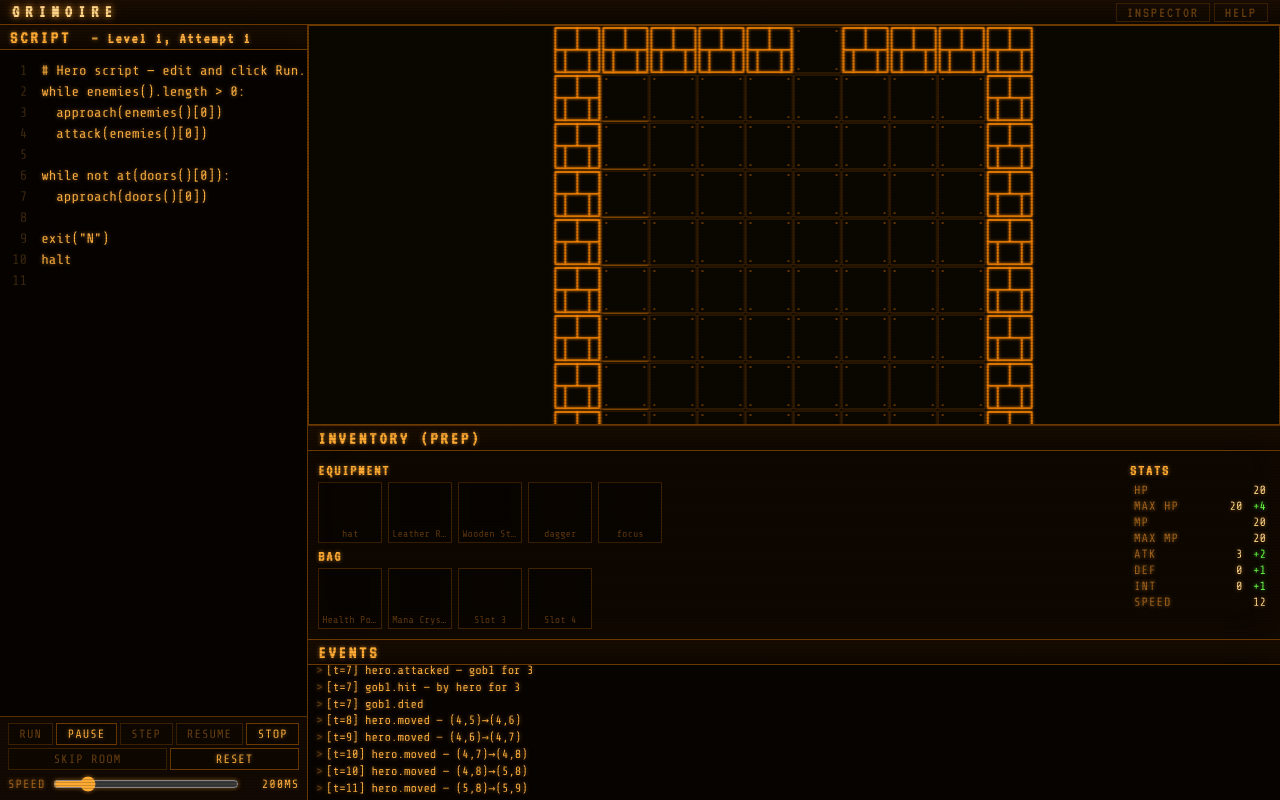
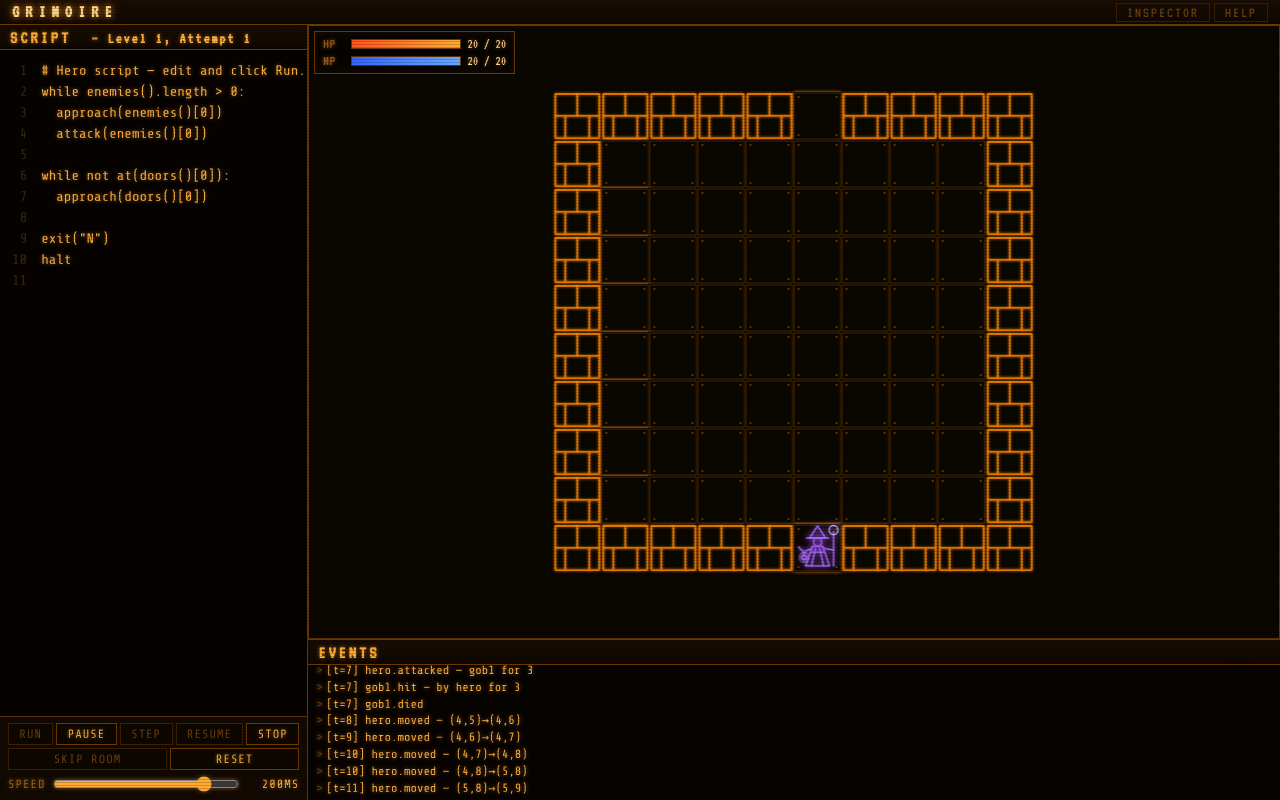
Before and after one commit to bluedragon-ctrl/Grimoire, a website built with Vite: page index.html in a window 1280 px wide. Both pictures are taken after a click on the button "RUN". Built offline with nearby package versions, Linux system fonts and the light colour scheme.

Commit message:
Phase 10 follow-up: hide inventory during run, HP/MP HUD, reverse speed
- Inventory pane hidden during running/paused/recap (.no-inventory class).
  User can't fiddle with gear mid-fight; the grid reclaims the row.
- New hero HUD overlaid on the top-left of the canvas: HP and MP bars with
  numeric readouts. Updates on every step; visible only during running and
  paused (prep shows the black 'AWAITING RUN SIGNAL' overlay, recap shows
  the modal).
- Speed slider reversed semantically: higher slider value = faster. Delay
  is now (min + max) - value, so rightmost = 50ms (fastest), leftmost =
  1000ms (slowest). Default value shifted to 850 to preserve the
  historical 200ms starting tempo.

Co-Authored-By: Claude Opus 4.7 <noreply@anthropic.com>

```diff
--- a/index.html
+++ b/index.html
@@ -37,12 +37,24 @@
             </div>
             <label class="speed">
               Speed
-              <input id="speed-slider" type="range" min="50" max="1000" step="10" value="200" />
+              <input id="speed-slider" type="range" min="50" max="1000" step="10" value="850" />
               <span id="speed-readout">200ms</span>
             </label>
           </div>
         </section>
         <section class="pane game" id="pane-game" data-phase="prep">
+          <div id="hero-hud" hidden>
+            <div class="hud-bar hud-hp">
+              <span class="hud-label">HP</span>
+              <div class="hud-track"><div class="hud-fill" id="hud-hp-fill"></div></div>
+              <span class="hud-val" id="hud-hp-val">0 / 0</span>
+            </div>
+            <div class="hud-bar hud-mp">
+              <span class="hud-label">MP</span>
+              <div class="hud-track"><div class="hud-fill" id="hud-mp-fill"></div></div>
+              <span class="hud-val" id="hud-mp-val">0 / 0</span>
+            </div>
+          </div>
           <div id="game-view"></div>
         </section>
         <section class="pane log">
--- a/src/ui/layout.css
+++ b/src/ui/layout.css
@@ -244,7 +244,7 @@ body::before {
   text-shadow: var(--glow);
 }
 .editor { grid-area: editor; }
-.game { grid-area: game; }
+.game { grid-area: game; position: relative; }
 .log { grid-area: log; }
 .inspector { grid-area: inspector; }
 .inventory { grid-area: inventory; }
@@ -344,6 +344,58 @@ body::before {
   border: 1px solid var(--border);
   box-shadow: inset 0 0 30px rgba(255, 136, 0, 0.08);
 }
+#hero-hud {
+  position: absolute;
+  top: 6px;
+  left: 6px;
+  z-index: 5;
+  display: flex;
+  flex-direction: column;
+  gap: 3px;
+  padding: 5px 8px;
+  background: rgba(5, 2, 0, 0.78);
+  border: 1px solid var(--border);
+  box-shadow: inset 0 0 10px rgba(255, 136, 0, 0.1);
+  pointer-events: none;
+  font-size: 11px;
+}
+#hero-hud[hidden] { display: none; }
+.hud-bar {
+  display: grid;
+  grid-template-columns: 22px 110px auto;
+  align-items: center;
+  gap: 6px;
+}
+.hud-label {
+  font-family: "VT323", monospace;
+  font-size: 14px;
+  letter-spacing: 1px;
+  color: var(--muted);
+}
+.hud-track {
+  position: relative;
+  height: 8px;
+  background: #0a0400;
+  border: 1px solid var(--border);
+  overflow: hidden;
+}
+.hud-fill {
+  position: absolute;
+  inset: 0;
+  width: 100%;
+  transform-origin: left center;
+  transition: transform 120ms linear;
+}
+.hud-hp .hud-fill { background: linear-gradient(90deg, #ff5522, #ffaa33); }
+.hud-mp .hud-fill { background: linear-gradient(90deg, #3366ff, #66aaff); }
+.hud-val {
+  font-family: "VT323", monospace;
+  font-size: 14px;
+  color: var(--fg-hi);
+  font-variant-numeric: tabular-nums;
+  text-shadow: var(--glow);
+}
+
 .game-canvas-wrap {
   /* Wrap enforces a world-size minimum; the vendor renderer sizes the
      canvas to this parent so it never squishes below the room size. */
--- a/src/ui/main.ts
+++ b/src/ui/main.ts
@@ -45,6 +45,11 @@ const recapAttempts = document.getElementById("recap-attempts") as HTMLElement;
 const recapTurns    = document.getElementById("recap-turns")    as HTMLElement;
 const gridEl       = document.querySelector("main.grid") as HTMLElement;
 const auxTitleEl   = document.getElementById("aux-title") as HTMLHeadingElement;
+const heroHud      = document.getElementById("hero-hud")    as HTMLDivElement;
+const hudHpFill    = document.getElementById("hud-hp-fill") as HTMLDivElement;
+const hudHpVal     = document.getElementById("hud-hp-val")  as HTMLSpanElement;
+const hudMpFill    = document.getElementById("hud-mp-fill") as HTMLDivElement;
+const hudMpVal     = document.getElementById("hud-mp-val")  as HTMLSpanElement;
 
 const DEFAULT_SCRIPT = [
   "# Hero script — edit and click Run.",
@@ -89,6 +94,25 @@ function clearLog(): void { logEl.innerHTML = ""; }
 
 function clearPlayTimer() {
   if (playTimer !== null) { clearTimeout(playTimer); playTimer = null; }
+}
+
+// Slider value is a "speed" (higher = faster). Convert to the per-step delay
+// the timer consumes: delay = (min + max) - value. So slider at max=1000 →
+// 50ms delay (fastest), at min=50 → 1000ms (slowest).
+function tickDelayMs(): number {
+  const v = Number(speedEl.value);
+  return (Number(speedEl.min) + Number(speedEl.max)) - v;
+}
+
+function updateHud(): void {
+  const hero = currentHandle?.world.actors.find(a => a.kind === "hero");
+  if (!hero) return;
+  const hpFrac = hero.maxHp > 0 ? Math.max(0, hero.hp) / hero.maxHp : 0;
+  const mpFrac = (hero.maxMp ?? 0) > 0 ? Math.max(0, hero.mp ?? 0) / (hero.maxMp ?? 1) : 0;
+  hudHpFill.style.transform = `scaleX(${hpFrac})`;
+  hudMpFill.style.transform = `scaleX(${mpFrac})`;
+  hudHpVal.textContent = `${Math.max(0, hero.hp)} / ${hero.maxHp}`;
+  hudMpVal.textContent = `${Math.max(0, hero.mp ?? 0)} / ${hero.maxMp ?? 0}`;
 }
 
 function teardownCurrent() {
@@ -138,11 +162,12 @@ function playTick(): void {
   if (phase !== "running" || !currentHandle) return;
   const r = currentHandle.step();
   drainLogToAdapter();
+  updateHud();
   if (r.done || currentHandle.done) {
     onRunEnded();
     return;
   }
-  playTimer = setTimeout(playTick, Number(speedEl.value));
+  playTimer = setTimeout(playTick, tickDelayMs());
 }
 
 function onRunEnded(): void {
@@ -189,6 +214,7 @@ function startFromSource(): boolean {
   adapter.mount(gameEl, handle.world.room, handle.world.actors);
   currentAdapter = adapter;
   applyCursor = 0;
+  updateHud();
   return true;
 }
 
@@ -197,7 +223,7 @@ function startFromSource(): boolean {
 btnRun.addEventListener("click", () => {
   if (runCtl.getState().phase !== "prep") return;
   if (!startFromSource()) return;
-  playTimer = setTimeout(playTick, Number(speedEl.value));
+  playTimer = setTimeout(playTick, tickDelayMs());
 });
 
 btnPause.addEventListener("click", () => {
@@ -212,6 +238,7 @@ btnStep.addEventListener("click", () => {
   if (runCtl.getState().phase !== "paused" || !currentHandle) return;
   const r = currentHandle.step();
   drainLogToAdapter();
+  updateHud();
   refreshDebugView();
   if (r.done || currentHandle.done) onRunEnded();
 });
@@ -220,7 +247,7 @@ btnResume.addEventListener("click", () => {
   if (runCtl.getState().phase !== "paused" || !currentHandle) return;
   setActiveGutterLine(null);
   runCtl.resume();
-  playTimer = setTimeout(playTick, Number(speedEl.value));
+  playTimer = setTimeout(playTick, tickDelayMs());
 });
 
 btnStop.addEventListener("click", () => {
@@ -266,11 +293,11 @@ tabHelp.addEventListener("click", () => {
 });
 
 speedEl.addEventListener("input", () => {
-  const ms = Number(speedEl.value);
-  speedOut.textContent = `${ms}ms`;
+  const delay = tickDelayMs();
+  speedOut.textContent = `${delay}ms`;
   if (runCtl.getState().phase === "running") {
     clearPlayTimer();
-    playTimer = setTimeout(playTick, ms);
+    playTimer = setTimeout(playTick, delay);
   }
 });
 
@@ -306,11 +333,21 @@ function renderPhase(): void {
     applyCursor = 0;
   }
 
-  // Inventory editable only in prep.
+  // Inventory visible only in prep (and editable there); hidden during the
+  // run and recap so the player isn't fiddling with gear mid-fight. The
+  // hero HUD (HP/MP) takes over on the canvas overlay during running/paused.
+  gridEl.classList.toggle("no-inventory", phase !== "prep");
   if (inventoryCtl) {
     inventoryCtl.setEditable(phase === "prep");
     inventoryCtl.refresh();
   }
+
+  // Hero HUD overlay on the canvas. Visible only when a run is underway
+  // (running/paused) — in prep the canvas is black, in recap the modal owns
+  // the foreground.
+  const hudOn = phase === "running" || phase === "paused";
+  heroHud.hidden = !hudOn;
+  if (hudOn) updateHud();
 
   // Topbar tabs + aux side pane. Pane is closed-by-default; a click on an
   // enabled tab opens it showing that content. If the active tab's enablement
@@ -420,5 +457,5 @@ function escapeHtml(s: string): string {
 // RunController currently holds, so skip/reset/continue transparently swap
 // the edit target on the next render.
 inventoryCtl = mountInventoryPanel(inventoryEl, () => runCtl.getState().current.actors[0] ?? null);
-speedOut.textContent = `${speedEl.value}ms`;
+speedOut.textContent = `${tickDelayMs()}ms`;
 renderPhase();
```
